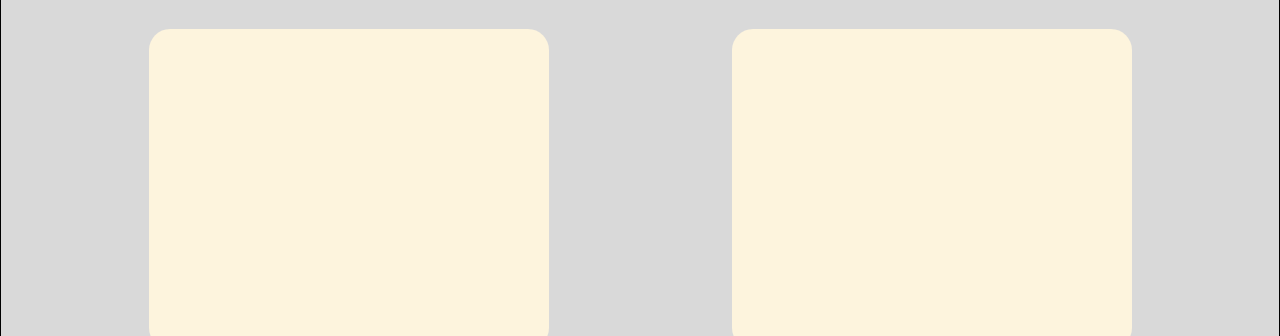
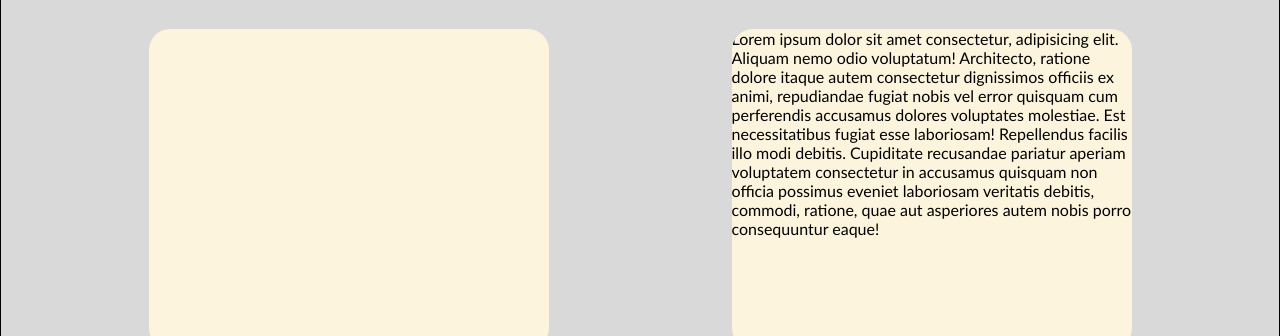
Before and after one commit to ozzbabym/riiska, a plain HTML site: page index.html in a window 1280 px wide. Shown: the part 616-952 px from the top of the page. Drawn offline with Linux system fonts and the light colour scheme.

Commit message:
redesign site

```diff
--- a/index.html
+++ b/index.html
@@ -56,7 +56,9 @@
                         <div class="page-main__location-description-map">
                             <script type="text/javascript" charset="utf-8" async src="https://api-maps.yandex.ru/services/constructor/1.0/js/?um=constructor%3Aa3c48004ec7d4c0c2d0ed424a85fcd1b10e41590151efbb5efbdbe91d02aaa29&amp;width=400&amp;height=324&amp;lang=ru_RU&amp;scroll=true"></script>
                         </div>
-                        <div class="page-main__location-description-text"></div>
+                        <div class="page-main__location-description-text">
+                            Lorem ipsum dolor sit amet consectetur, adipisicing elit. Aliquam nemo odio voluptatum! Architecto, ratione dolore itaque autem consectetur dignissimos officiis ex animi, repudiandae fugiat nobis vel error quisquam cum perferendis accusamus dolores voluptates molestiae. Est necessitatibus fugiat esse laboriosam! Repellendus facilis illo modi debitis. Cupiditate recusandae pariatur aperiam voluptatem consectetur in accusamus quisquam non officia possimus eveniet laboriosam veritatis debitis, commodi, ratione, quae aut asperiores autem nobis porro consequuntur eaque!
+                        </div>
                     </div>
                 </div>
             </section>
```
